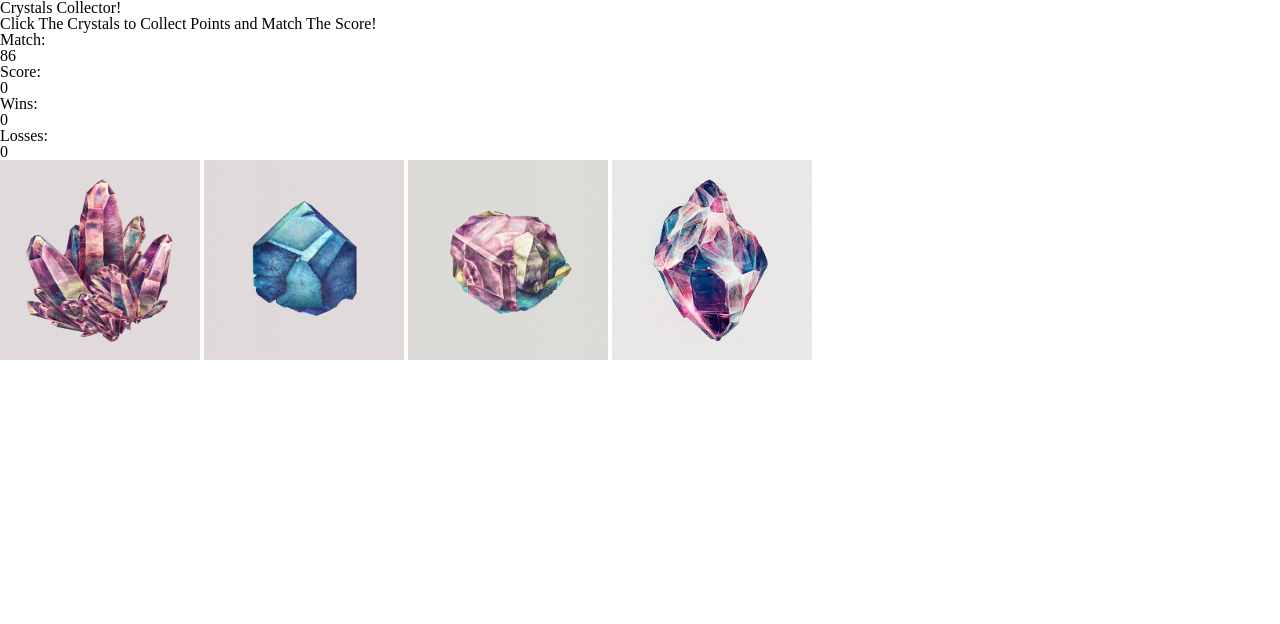
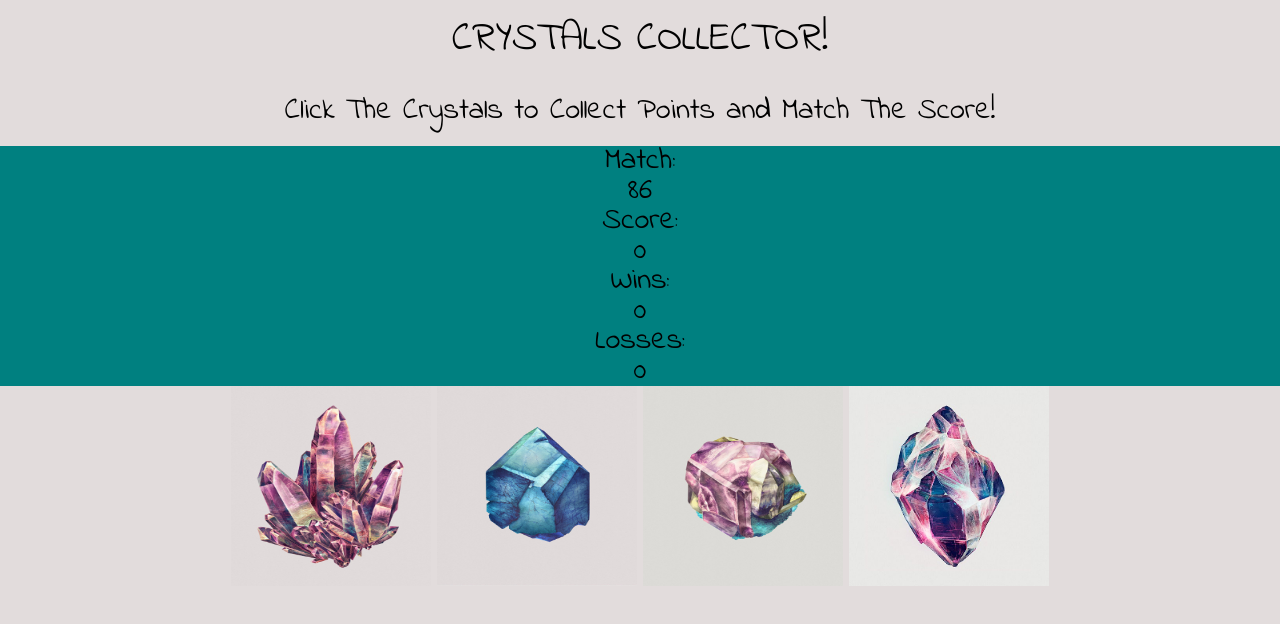
Before and after one commit to mjtedder/unit-4-game, a plain HTML site: page index.html in a window 1280 px wide. Drawn offline with nearby package versions, Linux system fonts and the light colour scheme.

Commit message:
fixed jQuery, added basic CSS styling

```diff
--- a/assets/css/style.css
+++ b/assets/css/style.css
@@ -1,4 +1,36 @@
 /*Custom CSS Stylesheet*/
+
+body {
+  font-family: "Indie Flower", cursive;
+  background-color: #e2dcdc;
+}
+
+h1 {
+  font-size: 40px;
+  text-align: center;
+  padding: 20px 0px 20px 0px;
+  background-color: inherit;
+}
+
+h2 {
+  font-size: 30px;
+  background-color: teal;
+}
+
+#instructions {
+  padding: 0px 0px 20px 0px;
+  text-align: center;
+  font-size: 30px;
+}
+
+section {
+  text-align: center;
+
+}
+
+.images {
+  text-align: center;
+}
 
 input {
   height: 200px;
--- a/assets/javascript/game.js
+++ b/assets/javascript/game.js
@@ -11,12 +11,32 @@ $(document).ready(function() {
 
   //ASSIGN FUNCTIONS
   //------------------------------------
+  //Check for Wins/Losses
+  function checkStatus() {
+    if (+$("#totalScore").text() === +$("#randomNumber").text()) {
+      wins++;
+      document.getElementById("wins").innerHTML = wins;
+      alert("You Win!");
+      //Restart game
+      startGame();
+
+    };
+    if (+$("#totalScore").text() > +$("#randomNumber").text()) {
+      losses++;
+      document.getElementById("losses").innerHTML = losses;
+      alert("You Lose!");
+      //Restart game
+      startGame();
+    };
+  };
+
 
   //Start game function
   function startGame() {
     userScore = 0;
     $("#totalScore").text(userScore);
     $("#totalScore").attr("value", userScore);
+    console.log(userScore)
     randomNumber = null;
     $("#randomNumber").text(randomNumber);
     $("#randomNumber").attr("value", randomNumber);
@@ -33,24 +53,7 @@ $(document).ready(function() {
     $("#randomNumber").append(randomNumber);
     console.log(randomNumber);
 
-    //Check for Wins/Losses
-    function checkStatus() {
-      if (+$("#totalScore").text() === +$("#randomNumber").text()) {
-        wins++;
-        document.getElementById("wins").innerHTML = wins;
-        alert("You Win!");
-        //Restart game
-        startGame();
 
-      };
-      if (+$("#totalScore").text() > +$("#randomNumber").text()) {
-        losses++;
-        document.getElementById("losses").innerHTML = losses;
-        alert("You Lose!");
-        //Restart game
-        startGame();
-      };
-    };
 
     //Array of numberOptions for crystals
     var numberOptions = [1, 2, 3, 4, 5, 6, 7, 8, 9, 10, 11, 12];
@@ -75,6 +78,7 @@ $(document).ready(function() {
     $("#crystalFour").attr("value", crystalFour);
     console.log("%c Crystal Four: " + crystalFour, "background: yellow; color: white; display: block; padding 0 20% 0 20%;");
 
+  };
     //function for adding values of crystals clicked and adding to the Score
     //Crystal One
     $("#crystalOne").on("click", function() {
@@ -111,7 +115,7 @@ $(document).ready(function() {
       //Always checks for win/loss each time a crystal is clicked
       checkStatus();
     });
-  };
+
   //EXECUTION PHASE
   //------------------------------------
 
--- a/index.html
+++ b/index.html
@@ -6,17 +6,18 @@
   <title>Crystals Collector</title>
   <!--Reset CSS-->
   <link rel="stylesheet" type="text/css" href="assets/css/reset.css">
+  <!--Custom CSS-->
+  <link rel="stylesheet" type="text/css" href="assets/css/style.css">
   <!--Google Fonts-->
   <link href="https://fonts.googleapis.com/css?family=Indie+Flower" rel="stylesheet">
-  <!--Custom CSS-->
-  <link rel="stylesheet" type="text/css" href="assets/css/style.css">
 </head>
 
 <body>
   <div class="wrapper">
     <div class="header">
-      <h1>Crystals Collector!</h1>
-      <p>Click The Crystals to Collect Points and Match The Score!</p>
+      <h1>CRYSTALS COLLECTOR!</h1>
+      <br>
+      <p id="instructions">Click The Crystals to Collect Points and Match The Score!</p>
     </div>
 
 
@@ -27,7 +28,7 @@
         <p id="randomNumber"></p>
       </h2>
           <h2 class="variable">Score:
-        <p id="totalScore" value="0">0</p>
+        <p id="totalScore" value="">0</p>
       </h2>
           <h2 class="variable">Wins:
         <p id=wins>0</p>
```
Also changed, not shown: assets/css/treasuremap.jpg (added).
